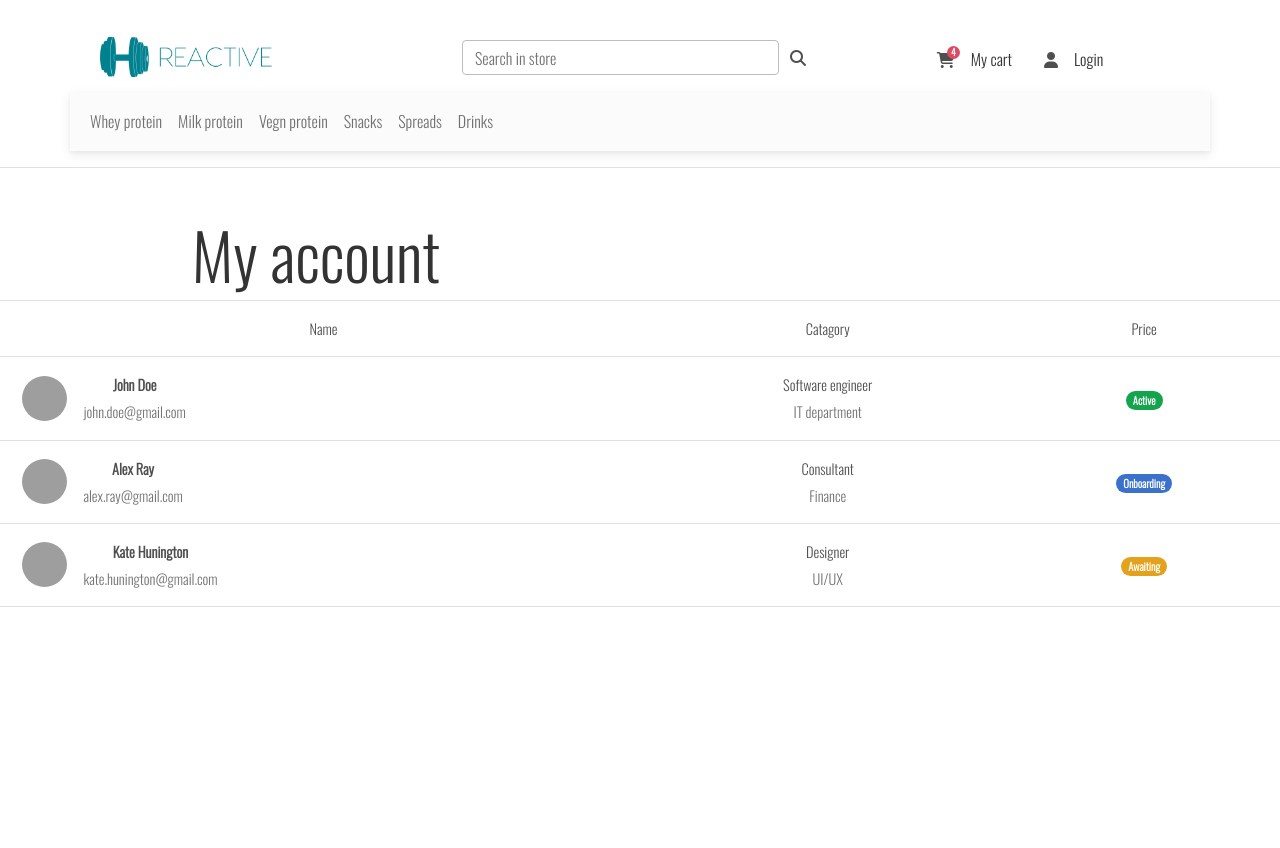
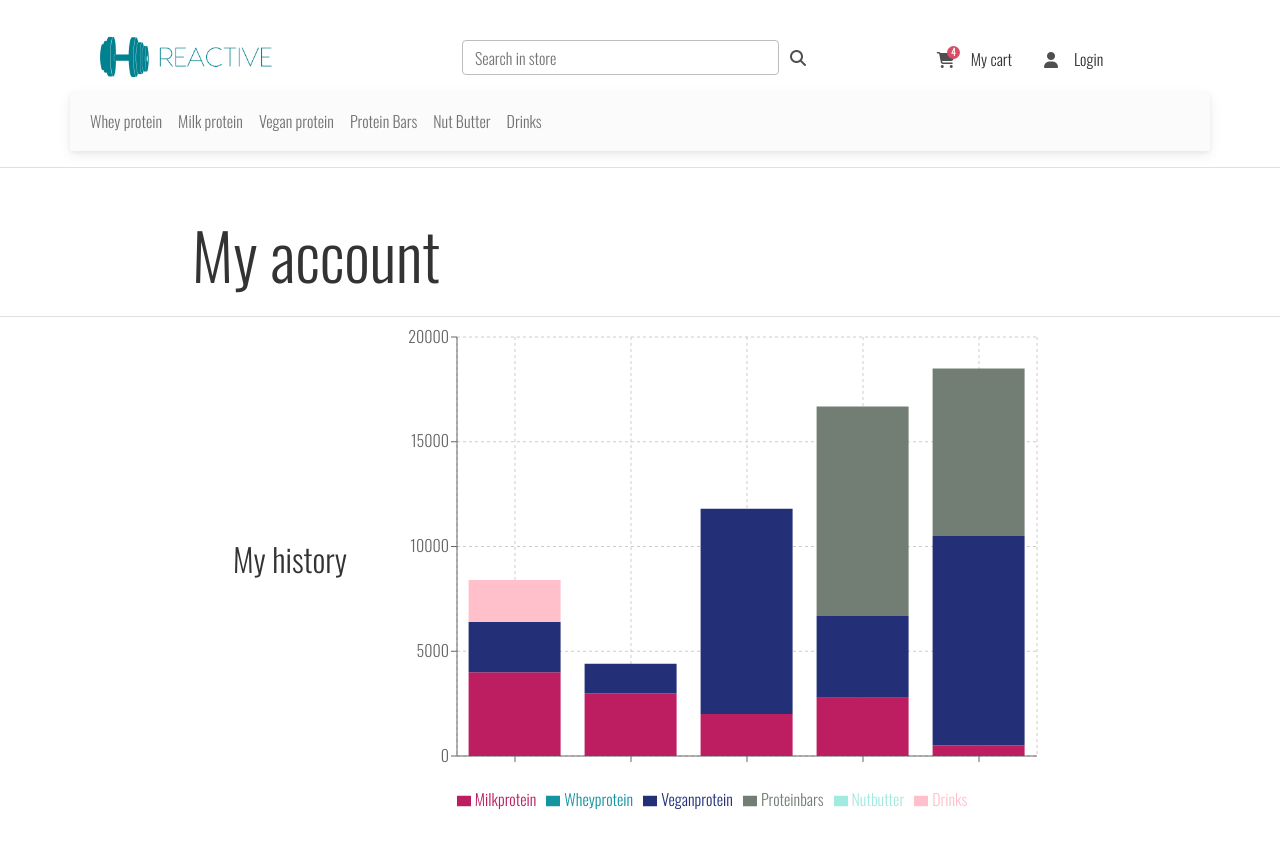
Before and after one commit to ofriaker/reActive, a React (Create React App) app in the folder client/: page /profile in a window 1280 px wide. Shown: the top 848 px of the page. Before the commit the page ends 800 px from the top, so only its background shows below. Built offline with nearby package versions, Linux system fonts and the light colour scheme; grey boxes are pictures that could not be loaded.

Commit message:
Added static bar chart in account page

```diff
--- a/client/package.json
+++ b/client/package.json
@@ -18,6 +18,7 @@
     "react-router-dom": "6.2.1",
     "react-scripts": "^5.0.1",
     "react-select": "^5.7.0",
+    "recharts": "^2.3.2",
     "web-vitals": "^2.1.4"
   },
   "scripts": {
--- /dev/null
+++ b/client/src/components/Bars/Bars.js
@@ -0,0 +1,72 @@
+import classes from './Bars.module.css';
+import React  from 'react';
+import { BarChart, Bar, Cell, XAxis, YAxis, CartesianGrid, Tooltip, Legend, ResponsiveContainer } from 'recharts';
+
+
+const Bars = () => {
+
+  const catagories = ["Wheyprotein","Drinks","Milkprotein","Veganprotein","Proteinbars","Nutbutter"];
+  const data = [
+    {
+      buyID: '1',
+      Milkprotein: 4000,
+      Veganprotein: 2400,
+      Snacks: 3000,
+      Drinks: 2000,
+    },
+    {
+      buyID: '2',
+      Milkprotein: 3000,
+      Veganprotein: 1398,
+    },
+    {
+      buyID: '3',
+      Milkprotein: 2000,
+      Veganprotein: 9800,
+    },
+    {
+      buyID: '1',
+      Milkprotein: 2780,
+      Veganprotein: 3908,
+      Proteinbars: 10000
+    },
+    {
+      buyID: '1',
+      Milkprotein: 500,
+      Veganprotein: 10000,
+      Proteinbars: 8000
+    },
+  ];
+  return (
+    <div className='d-flex align-items-center justify-content-center  h-100'>
+        <h2 className='mb-3'>My history</h2>
+    <BarChart
+    width={700}
+    height={500}
+    data={data}
+    margin={{
+      top: 20,
+      right: 10,
+      left: 50,
+      bottom: 5
+    }}
+    >
+    <CartesianGrid strokeDasharray="3 3" />
+    {/* <XAxis dataKey="buyID" /> */}
+    <XAxis dataKey="a"/>
+    <YAxis />
+    <Tooltip />
+    <Legend />
+    <Bar dataKey="Milkprotein" stackId="a" fill="#BD1D61" />
+    <Bar dataKey="Wheyprotein" stackId="a" fill="#1494A1" />
+    <Bar dataKey="Veganprotein" stackId="a" fill="#233078" />
+    <Bar dataKey="Proteinbars" stackId="a" fill="#727E74" />
+    <Bar dataKey="Nutbutter" stackId="a" fill="#A0EAE0" />
+    <Bar dataKey="Drinks" stackId="a" fill="pink" />
+  </BarChart>
+
+  </div>
+  );
+};
+
+export default Bars;
--- a/client/src/components/Item/Item.js
+++ b/client/src/components/Item/Item.js
@@ -11,14 +11,16 @@ import {
 
 const Item = ({product}) => {
     return (
-      <MDBCard className='h-100'>
+      <MDBCard>
+        <div className={classes.card}>
           <MDBCardImage
             src={product.productImageUrl}
             alt='...'
             position='top'
             width='150px'
-            height='300px'
-          />
+            height='300px'>
+          </MDBCardImage>
+          </div>
           <MDBCardBody>
             <MDBCardTitle>{product.name}</MDBCardTitle>
             <MDBCardText>
--- a/client/src/components/Item/Item.module.css
+++ b/client/src/components/Item/Item.module.css
@@ -19,3 +19,7 @@ h4 {
 h4 i {
 color: #008190;
 }
+
+.card :hover{
+    opacity: 0.5;
+}
--- a/client/src/components/Layout/MainNavigation.js
+++ b/client/src/components/Layout/MainNavigation.js
@@ -74,13 +74,13 @@ const MainNavigation = () => {
               <Link to='/catagory/Milk protein' className="nav-link">Milk protein</Link>
             </li>
             <li className="nav-item me-2 me-lg-0 d-none d-md-inline-block">
-              <Link to='/catagory/Vegan protein' className="nav-link">Vegn protein</Link>
+              <Link to='/catagory/Vegan protein' className="nav-link">Vegan protein</Link>
             </li>
             <li className="nav-item me-2 me-lg-0 d-none d-md-inline-block">
-              <Link to='/catagory/Snacks' className="nav-link">Snacks</Link>
+              <Link to='/catagory/Protein Bars' className="nav-link">Protein Bars</Link>
             </li>
             <li className="nav-item me-2 me-lg-0 d-none d-md-inline-block">
-              <Link to='/catagory/Spreads' className="nav-link">Spreads</Link>
+              <Link to='/catagory/Nut Butter' className="nav-link">Nut Butter</Link>
             </li>
             <li className="nav-item me-2 me-lg-0 d-none d-md-inline-block">
               <Link to='/catagory/Drinks' className="nav-link">Drinks</Link>
--- a/client/src/components/Profile/UserProfile.js
+++ b/client/src/components/Profile/UserProfile.js
@@ -1,23 +1,18 @@
-import WishList from '../WishList/WishList';
-import ProfileForm from './ProfileForm';
 import classes from './UserProfile.module.css';
+import React  from 'react';
+import { BarChart, Bar, Cell, XAxis, YAxis, CartesianGrid, Tooltip, Legend, ResponsiveContainer } from 'recharts';
+import Bars from '../Bars/Bars';
+
 
 const UserProfile = () => {
   return (
     <section className={classes.profile}>
       <header className='border-bottom d-flex'>
-      <h1>My account</h1>
-      {/* <h2>Welcome Amit</h2>
-      <div class="d-flex flex-row-reverse" >
-          <button type="button" class="btn btn-outline-info p-2 " data-mdb-ripple-color="dark" style={{borderColor:'#008190', color:'333333'}}>Logout</button>
-      </div> */}
-
-
-      {/* <ProfileForm /> */}
+      <h1 className='pb-3'>My account</h1>
       </header>
-      <WishList></WishList>
+      <Bars/>
     </section>
   );
 };
 
-export default UserProfile;
+export default UserProfile ;
--- a/client/src/components/WishList/WishList.js
+++ /dev/null
@@ -1,96 +0,0 @@
-//import classes from './StartingPageContent.module.css';
-import React from 'react';
-import { MDBBadge, MDBBtn, MDBTable, MDBTableHead, MDBTableBody } from 'mdb-react-ui-kit';
-
-const WishList = () => {
-  return (
-    <MDBTable align='middle'>
-      <MDBTableHead>
-        <tr>
-          <th scope='col'>Name</th>
-          <th scope='col'>Catagory</th>
-          <th scope='col'>Price</th>
-        </tr>
-      </MDBTableHead>
-      <MDBTableBody>
-        <tr>
-          <td>
-            <div className='d-flex align-items-center'>
-              <img
-                src='https://mdbootstrap.com/img/new/avatars/8.jpg'
-                alt=''
-                style={{ width: '45px', height: '45px' }}
-                className='rounded-circle'
-              />
-              <div className='ms-3'>
-                <p className='fw-bold mb-1'>John Doe</p>
-                <p className='text-muted mb-0'>john.doe@gmail.com</p>
-              </div>
-            </div>
-          </td>
-          <td>
-            <p className='fw-normal mb-1'>Software engineer</p>
-            <p className='text-muted mb-0'>IT department</p>
-          </td>
-          <td>
-            <MDBBadge color='success' pill>
-              Active
-            </MDBBadge>
-            </td>
-        </tr>
-        <tr>
-          <td>
-            <div className='d-flex align-items-center'>
-              <img
-                src='https://mdbootstrap.com/img/new/avatars/6.jpg'
-                alt=''
-                style={{ width: '45px', height: '45px' }}
-                className='rounded-circle'
-              />
-              <div className='ms-3'>
-                <p className='fw-bold mb-1'>Alex Ray</p>
-                <p className='text-muted mb-0'>alex.ray@gmail.com</p>
-              </div>
-            </div>
-          </td>
-          <td>
-            <p className='fw-normal mb-1'>Consultant</p>
-            <p className='text-muted mb-0'>Finance</p>
-          </td>
-          <td>
-            <MDBBadge color='primary' pill>
-              Onboarding
-            </MDBBadge>
-            </td>
-        </tr>
-        <tr>
-          <td>
-            <div className='d-flex align-items-center'>
-              <img
-                src='https://mdbootstrap.com/img/new/avatars/7.jpg'
-                alt=''
-                style={{ width: '45px', height: '45px' }}
-                className='rounded-circle'
-              />
-              <div className='ms-3'>
-                <p className='fw-bold mb-1'>Kate Hunington</p>
-                <p className='text-muted mb-0'>kate.hunington@gmail.com</p>
-              </div>
-            </div>
-          </td>
-          <td>
-            <p className='fw-normal mb-1'>Designer</p>
-            <p className='text-muted mb-0'>UI/UX</p>
-          </td>
-          <td>
-            <MDBBadge color='warning' pill>
-              Awaiting
-            </MDBBadge>
-          </td>
-        </tr>
-      </MDBTableBody>
-    </MDBTable>
-  );
-}
-
-export default WishList;
```
Also changed, not shown: client/public/images/snack.png (renamed from client/public/images/snack.jpg), client/src/components/Bars/Bars.module.css (added).
